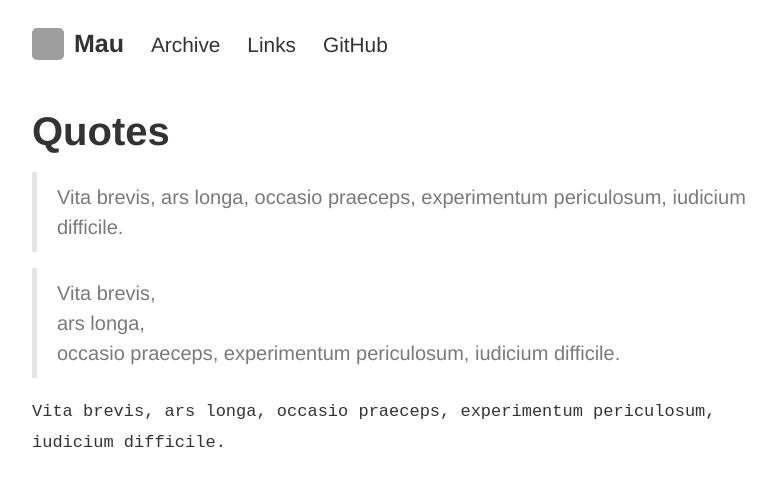
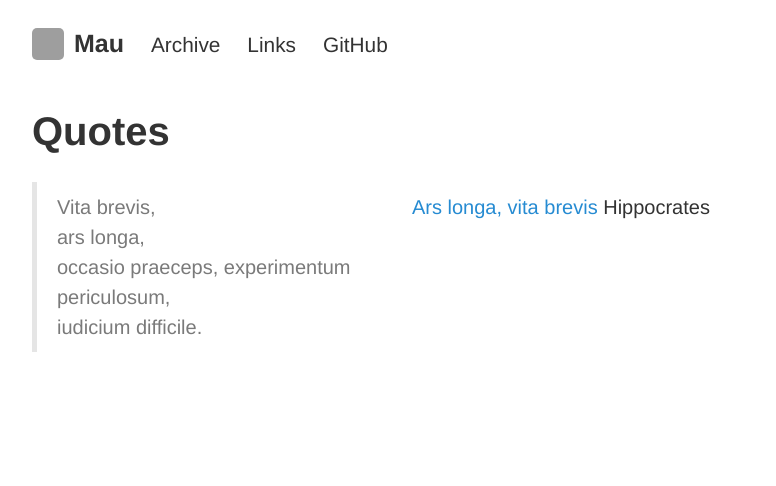
Before and after one commit to Maumagnaguagno/maumagnaguagno.github.io, a Jekyll site: the page built from quotes.md, in a window 1280 px wide. Shown: the top 486 px of the page, without its empty margins (228-1004 px from the left). Built offline with Jekyll 4.4.1, drawn with Linux system fonts in a browser that asks for light colours; our own code applies the rules of GitHub Pages for plain Markdown files; grey boxes are pictures that could not be loaded.

Commit message:
Quotes with splitview

```diff
--- a/quotes.md
+++ b/quotes.md
@@ -6,11 +6,7 @@ hidden: true
 
 # Quotes
 
-> Vita brevis,
-> ars longa,
-> occasio praeceps,
-> experimentum periculosum,
-> iudicium difficile.
+<div class="split"><div style="width:45%" markdown="1">
 
 > Vita brevis,
 > ars longa,
@@ -18,10 +14,9 @@ hidden: true
 > experimentum periculosum,
 > iudicium difficile.
 
-``
-Vita brevis,
-ars longa,
-occasio praeceps,
-experimentum periculosum,
-iudicium difficile.
-``
+</div><div style="width:45%" markdown="1">
+
+[Ars longa, vita brevis](https://en.wikipedia.org/wiki/Ars_longa,_vita_brevis)
+Hippocrates
+
+</div></div>
```
